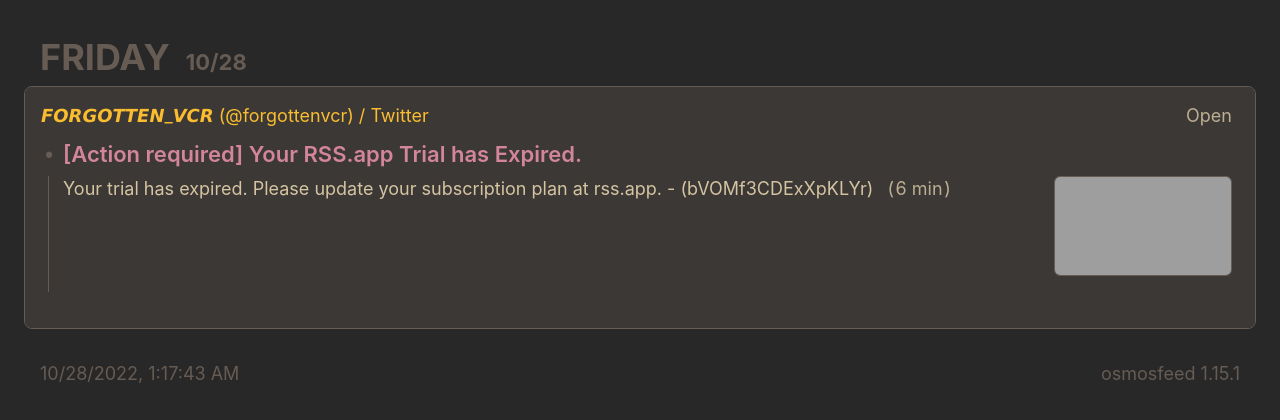
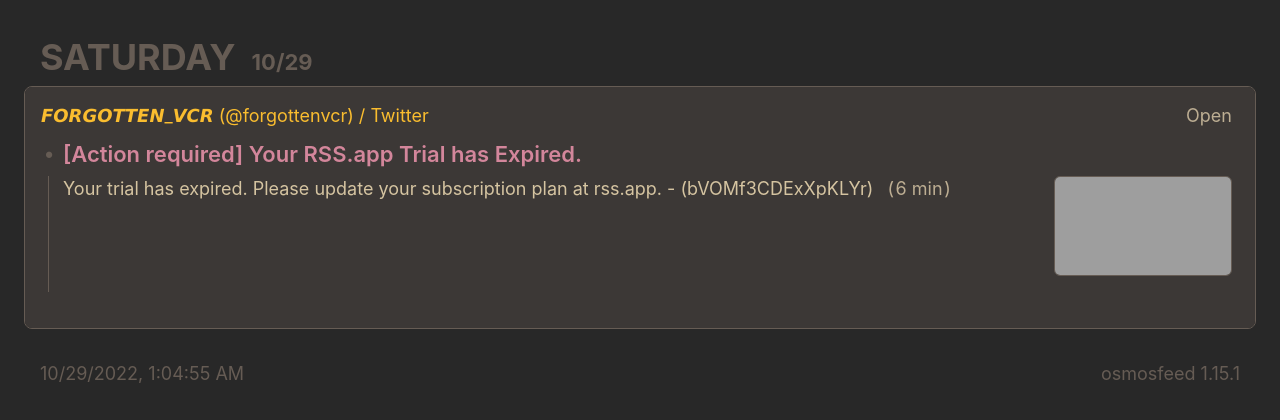
Before and after one commit to redhalo/osmosfeed, a plain HTML site: page index.html in a window 1280 px wide. Drawn offline with Linux system fonts and the light colour scheme; grey boxes are pictures that could not be loaded.

Commit message:
deploy: fd98a18bc9313730d84d685c3990177924984034

```diff
--- a/cache.json
+++ b/cache.json
@@ -10,7 +10,7 @@
           "author": "rss.app",
           "description": "Your trial has expired. Please update your subscription plan at rss.app. - (bVOMf3CDExXpKLYr)",
           "link": "https://rss.app/",
-          "publishedOn": "2022-10-28T01:17:43.000Z",
+          "publishedOn": "2022-10-29T01:04:55.000Z",
           "wordCount": 1941,
           "title": "[Action required] Your RSS.app Trial has Expired.",
           "imageUrl": "https://rss.app/static/img/images/rss-app.png"
--- a/index.html
+++ b/index.html
@@ -22,8 +22,8 @@
             data-action="toggle-accordions"
             title="Click to toggle the day, Ctrl + click to toggle all."
           >
-            <time class="daily-heading-toggle__weekday js-offset-weekday" data-offset-date=2022-10-28 datetime="2022-10-28T01:17:43.000Z">2022-10-28</time>
-            <time class="daily-heading-toggle__date js-offset-date" data-offset-date=2022-10-28 datetime="2022-10-28T01:17:43.000Z"></time>
+            <time class="daily-heading-toggle__weekday js-offset-weekday" data-offset-date=2022-10-29 datetime="2022-10-29T01:04:55.000Z">2022-10-29</time>
+            <time class="daily-heading-toggle__date js-offset-date" data-offset-date=2022-10-29 datetime="2022-10-29T01:04:55.000Z"></time>
           </button>
         </h2>
         <ul class="sources card">
@@ -65,8 +65,8 @@
       </section>
 
     <footer>
-      <a class="footer-link" href="https://github.com/redhalo/osmosfeed/actions/runs/3342081349">
-        <time id="build-timestamp" datetime="2022-10-28T01:17:43.691Z">2022-10-28T01:17:43.691Z</time>
+      <a class="footer-link" href="https://github.com/redhalo/osmosfeed/actions/runs/3349497780">
+        <time id="build-timestamp" datetime="2022-10-29T01:04:55.990Z">2022-10-29T01:04:55.990Z</time>
       </a>
       <a class="footer-link" href="https://github.com/osmoscraft/osmosfeed">osmosfeed 1.15.1</a>
     </footer>
```
Also changed, not shown: 1 other file.
